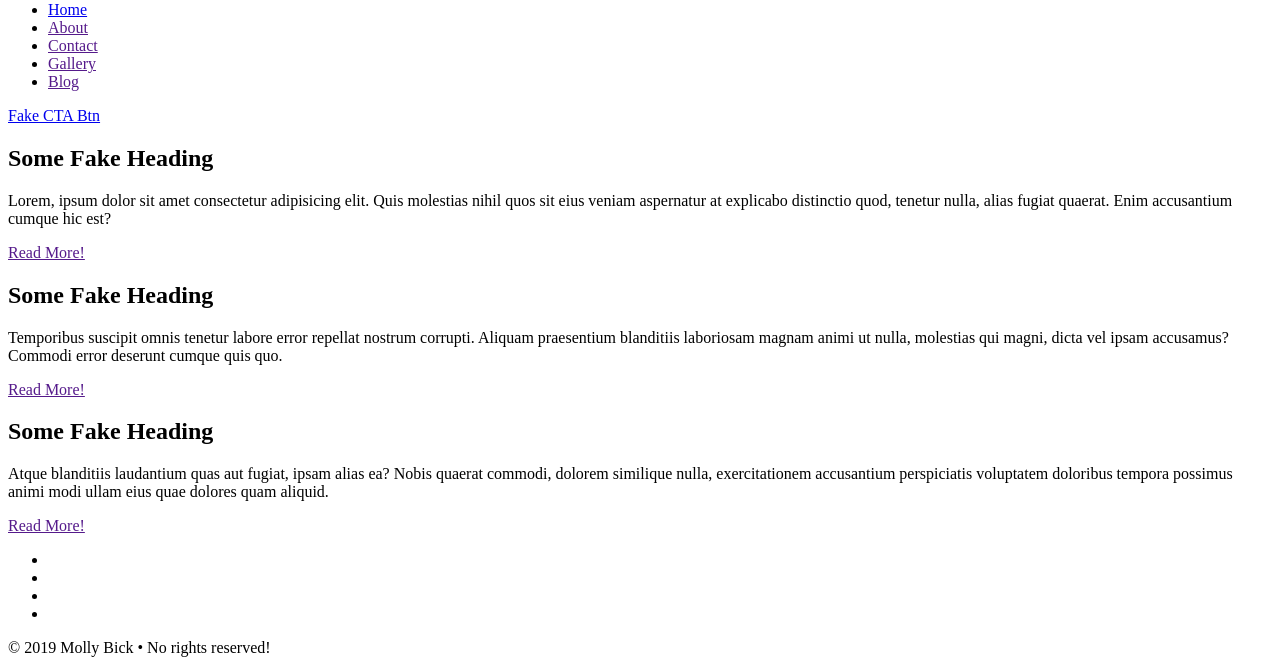
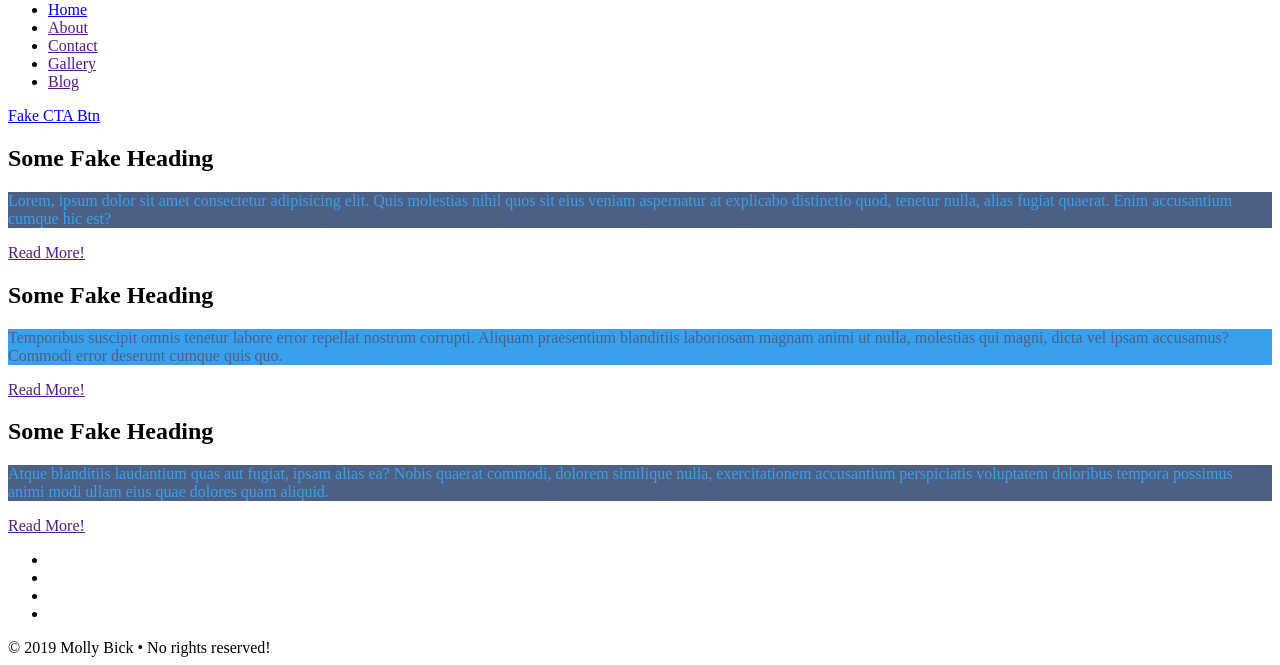
Before and after one commit to mollybick/in-class-work, a website: page index.html in a window 1280 px wide. Shown: the part 399-1064 px from the top of the page. Drawn offline with Linux system fonts and the light colour scheme.

Commit message:
Added some CSS styling

```diff
--- /dev/null
+++ b/custom-css.css
@@ -0,0 +1,19 @@
+:root {
+  --first-color: #4c6085;
+  --second-color: #39a0ed;
+}
+
+#firstParagraph {
+  background-color: var(--first-color);
+  color: var(--second-color);
+}
+
+#secondParagraph {
+  background-color: var(--second-color);
+  color: var(--first-color);
+}
+
+#thirdParagraph {
+  background-color: var(--first-color);
+  color: var(--second-color);
+}
--- a/index.html
+++ b/index.html
@@ -1,7 +1,10 @@
 <!DOCTYPE html>
+
 <html lang="en">
   <head>
-    <meta charset="UTF-8" />
+      <link rel="stylesheet" href="custom-css.css" type="text/css"/>
+
+      <meta charset="UTF-8" />
     <meta name="viewport" content="width=device-width, initial-scale=1.0" />
     <meta http-equiv="X-UA-Compatible" content="ie=edge" />
     <title>Molly Bick Practice Project</title>
@@ -28,7 +31,7 @@
 
       <section>
         <h2>Some Fake Heading</h2>
-        <p>
+        <p id="firstParagraph">
           Lorem, ipsum dolor sit amet consectetur adipisicing elit. Quis
           molestias nihil quos sit eius veniam aspernatur at explicabo
           distinctio quod, tenetur nulla, alias fugiat quaerat. Enim accusantium
@@ -38,7 +41,7 @@
       </section>
       <section>
         <h2>Some Fake Heading</h2>
-        <p>
+        <p id="secondParagraph">
           Temporibus suscipit omnis tenetur labore error repellat nostrum
           corrupti. Aliquam praesentium blanditiis laboriosam magnam animi ut
           nulla, molestias qui magni, dicta vel ipsam accusamus? Commodi error
@@ -48,7 +51,7 @@
       </section>
       <section>
         <h2>Some Fake Heading</h2>
-        <p>
+        <p id="thirdParagraph">
           Atque blanditiis laudantium quas aut fugiat, ipsam alias ea? Nobis
           quaerat commodi, dolorem similique nulla, exercitationem accusantium
           perspiciatis voluptatem doloribus tempora possimus animi modi ullam
```
